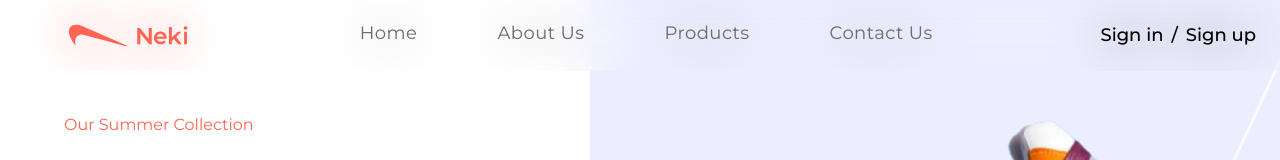
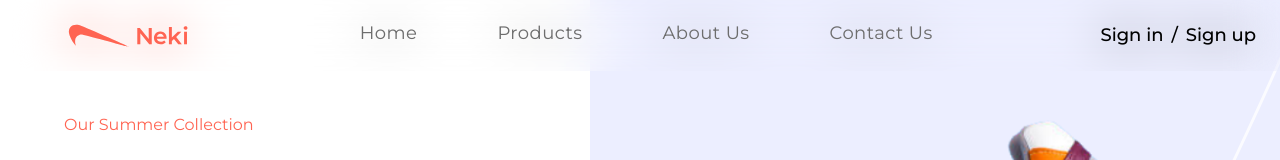
Before and after one commit to HuzPro/Neki-LandingPage, a React (Vite) app: page / in a window 1280 px wide. Shown: the top 160 px of the page. Built offline with nearby package versions, Linux system fonts and the light colour scheme; a web font is replaced by a local one.

Commit message:
feat: fixed navigation bar links

```diff
--- a/package.json
+++ b/package.json
@@ -12,7 +12,8 @@
   "dependencies": {
     "react": "^18.2.0",
     "react-dom": "^18.2.0",
-    "react-router-dom": "^7.6.2"
+    "react-router-dom": "^7.6.2",
+    "react-router-hash-link": "^2.4.3"
   },
   "devDependencies": {
     "@types/react": "^18.2.37",
--- a/src/components/Nav.jsx
+++ b/src/components/Nav.jsx
@@ -1,5 +1,6 @@
 import { useState } from 'react';
 import { Link } from 'react-router-dom';
+import { HashLink } from 'react-router-hash-link';
 
 import { headerLogo } from '../assets/images';
 import { hamburger, navcross } from '../assets/icons';
@@ -32,14 +33,15 @@ const Nav = () => {
         <ul className='flex-1 flex justify-center items-center gap-20 max-lg:hidden'>
           {navLinks.map((item) => (
             <li key={item.label}>
-              <a
-                href={item.href}
+              <HashLink
+                smooth
+                to={item.href}
                 className='font-montserrat leading-normal text-lg text-slate-gray btn group flex items-center bg-transparent tracking-wide'
               >
                 <span className="relative pb-1 after:transition-transform after:duration-500 after:ease-out after:absolute after:bottom-0 after:left-0 after:block after:h-[2px] after:w-full after:origin-bottom-right after:scale-x-0 after:bg-coral-red after:content-[''] after:group-hover:origin-bottom-left after:group-hover:scale-x-100">
                   {item.label}
                 </span>
-              </a>
+              </HashLink>
             </li>
           ))}
         </ul>
--- a/src/constants/index.js
+++ b/src/constants/index.js
@@ -2,10 +2,10 @@ import { facebook, instagram, shieldTick, support, truckFast, twitter } from "..
 import { bigShoe1, bigShoe2, bigShoe3, customer1, customer2, customer3, customer4, shoe4, shoe5, shoe6, shoe7, thumbnailShoe1, thumbnailShoe2, thumbnailShoe3 } from "../assets/images";
 
 export const navLinks = [
-    { href: "#home", label: "Home" },
-    { href: "#about-us", label: "About Us" },
-    { href: "#products", label: "Products" },
-    { href: "#contact-us", label: "Contact Us" },
+    { href: "/#home", label: "Home" },
+    { href: "/#products", label: "Products" },
+    { href: "/#about-us", label: "About Us" },
+    { href: "/#contact-us", label: "Contact Us" },
 ];
 
 export const shoes = [
```
Also changed, not shown: 1 other file (tests, documents, lock files or other folders).
